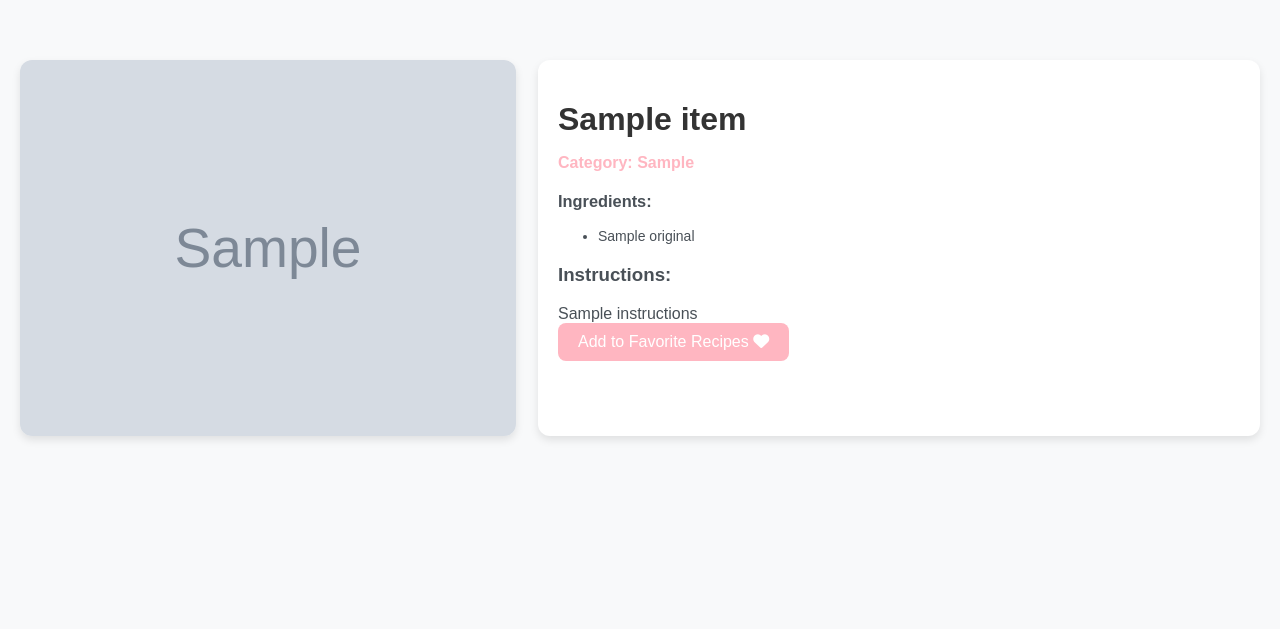
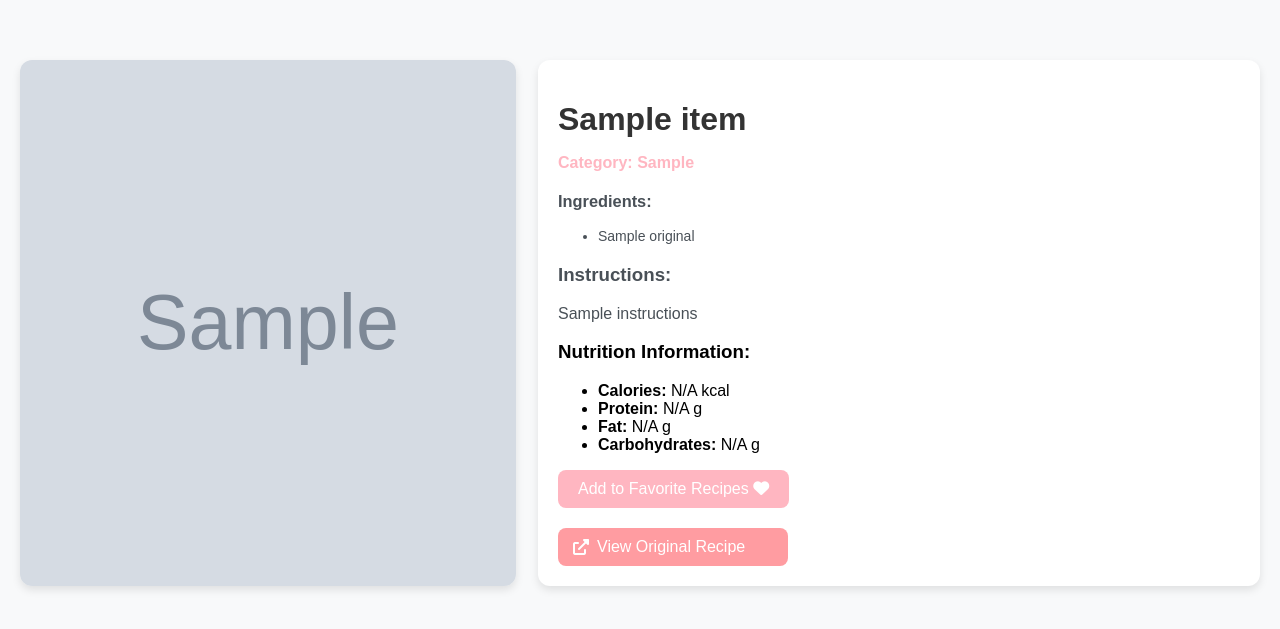
Before and after one commit to lryvakl/recipesBook, a Django app: page /recipe_detail_spoonacular/1/ in a window 1280 px wide. Shown: the part 68-697 px from the top of the page. Run offline with Django 5.2, Linux system fonts and the light colour scheme; tables that the repository leaves empty hold one stand-in row (values such as "Sample post"); grey boxes marked "Sample" are stand-in pictures; a database or web service that is not in the repository returns one stand-in record (values such as "Sample title"); data that the repository does not hold is empty.

Commit message:
коректно працюють всі існуючі функції не відображаються нутріенти

```diff
--- a/RecipesBook/RecipesBook/settings.py
+++ b/RecipesBook/RecipesBook/settings.py
@@ -23,7 +23,7 @@ BASE_DIR = Path(__file__).resolve().parent.parent
 # See https://docs.djangoproject.com/en/5.1/howto/deployment/checklist/
 
 # SECURITY WARNING: keep the secret key used in production secret!
-SPOONACULAR_API_KEY = '4f07462c06454616b2d1f6a307b34b0b'
+SPOONACULAR_API_KEY = 'f6ecf52825b64caaa864dcf1d1522bb6'
 SECRET_KEY = 'django-insecure-9zvjyya$4tqjm5aecp8+!o&+d=4d8ib$m*#yt=lhk@6k3twsxa'
 
 # SECURITY WARNING: don't run with debug turned on in production!
--- a/RecipesBook/main/static/recipeDetail.css
+++ b/RecipesBook/main/static/recipeDetail.css
@@ -95,6 +95,34 @@ header .back-btn:hover, header .register-btn:hover {
 }
 
 
+/* Стилізація кнопки для оригінального рецепту */
+.view-original-recipe {
+    margin-top: 20px;
+}
+
+.btn-original-recipe {
+    text-align: center;
+    background-color: #ff9ca1; /* Помаранчевий фон */
+    color: white;
+    padding: 10px 15px;
+    border: none;
+    border-radius: 8px;
+    text-decoration: none;
+    font-size: 16px;
+    display: inline-flex;
+    align-items: center;
+    transition: background-color 0.3s ease;
+    width: 200px;
+
+}
+
+.btn-original-recipe:hover {
+    background-color: #ffb6c1; /* Трохи темніший помаранчевий при наведенні */
+}
+
+.btn-original-recipe i {
+    margin-right: 8px; /* Відстань між іконкою і текстом */
+}
 
 
 /* Стилі для текстової частини рецепту */
--- a/RecipesBook/main/static/recipes.css
+++ b/RecipesBook/main/static/recipes.css
@@ -55,7 +55,7 @@ h1 {
     font-size: 24px;
     border: none;
     padding: 15px;
-    border-radius: 50%;
+     border-radius: 10px;
     box-shadow: 0 4px 8px rgba(0, 0, 0, 0.2);
     cursor: pointer;
     transition: background-color 0.3s ease;
--- a/RecipesBook/main/static/styles.css
+++ b/RecipesBook/main/static/styles.css
@@ -93,7 +93,7 @@
     font-size: 24px;
     border: none;
     padding: 15px;
-    border-radius: 50%;
+    border-radius: 10px;
     box-shadow: 0 4px 8px rgba(0, 0, 0, 0.2);
     cursor: pointer;
     transition: background-color 0.3s ease;
--- a/RecipesBook/main/templates/main/index.html
+++ b/RecipesBook/main/templates/main/index.html
@@ -78,8 +78,8 @@
                             <div class="card-text">
                                 <strong class="category">{{ recipe.category }}</strong>
                                 <h3 class="title">{{ recipe.name }}</h3>
-                                <p class="ingredients"><strong>Ingredients:</strong> {{ recipe.ingredients }}</p>
-                                <p class="miss-ingredients"><strong>Missed Ingredients:</strong> {{ recipe.missed_ingredients|join:", " }}</p>
+                                <p class="ingredients"><strong>Ingredients:</strong> {{ recipe.ingredients|truncatewords:20 }}</p>
+                                <p class="miss-ingredients"><strong>Missed Ingredients:</strong> {{ recipe.missed_ingredients|join:", "|truncatewords:20 }}</p>
                               <p class="description"><strong>Instructions:</strong>
                             {% if recipe.instructions %}
                                 {% if recipe.instructions|length > 100 %}
--- a/RecipesBook/main/templates/main/recipe_detail.html
+++ b/RecipesBook/main/templates/main/recipe_detail.html
@@ -1,5 +1,3 @@
-
-
 <!DOCTYPE html>
 <html lang="en">
 <head>
@@ -17,7 +15,6 @@
         <a href="{% url 'about-us' %}" class="back-btn">Recipes</a>
         <h1>What’s for Dinner?</h1>
         <a href="{% url 'profile' %}" class="back-btn">My Profile</a>
-
     </header>
 
     <!-- Основний контейнер -->
@@ -31,7 +28,6 @@
                     <img src="{{ recipe.image.url }}" alt="{{ recipe.name }}" class="fixed-size-image">
                 {% endif %}
             </div>
-
 
             <!-- Деталі рецепту -->
             <div class="recipe-details">
@@ -58,9 +54,6 @@
                     {% endif %}
                 </div>
 
-
-
-
                 <!-- Інструкції -->
                 <div class="instructions">
                     <h3>Instructions:</h3>
@@ -71,6 +64,16 @@
                     {% endif %}
                 </div>
 
+                <!-- Харчова цінність -->
+                <div class="nutrition">
+                    <h3>Nutrition Information:</h3>
+                    <ul>
+                        <li><strong>Calories:</strong> {{ recipe.calories }} kcal</li>
+                        <li><strong>Protein:</strong> {{ recipe.protein }} g</li>
+                        <li><strong>Fat:</strong> {{ recipe.fat }} g</li>
+                        <li><strong>Carbohydrates:</strong> {{ recipe.carbs }} g</li>
+                    </ul>
+                </div>
 
                 <!-- Кнопка додавання до улюблених -->
                 <div class="add-favorite">
@@ -87,9 +90,14 @@
                     </form>
                 </div>
 
-
-
-
+                <!-- Кнопка для посилання на оригінальний рецепт (для Spoonacular) -->
+                {% if recipe.source_url %}
+                    <div class="view-original-recipe">
+                        <a href="{{ recipe.source_url }}" target="_blank" class="btn-original-recipe">
+                            <i class="fas fa-external-link-alt"></i> View Original Recipe
+                        </a>
+                    </div>
+                {% endif %}
             </div>
         </div>
     </div>
--- a/RecipesBook/main/views.py
+++ b/RecipesBook/main/views.py
@@ -100,6 +100,11 @@ def recipe_detail(request, id):
     return render(request, 'main/recipe_detail.html', {'recipe': recipe})
 
 
+from django.conf import settings
+from django.shortcuts import render, redirect
+import requests
+
+
 def recipe_detail_spoonacular(request, title):
     # Пошук рецепта за назвою
     search_url = "https://api.spoonacular.com/recipes/complexSearch"
@@ -115,7 +120,6 @@ def recipe_detail_spoonacular(request, title):
         results = search_response.json().get('results', [])
         if results:  # Якщо знайдено хоча б один рецепт
             recipe_id = results[0].get('id')
-            source_url = results[0].get('sourceUrl', '#')
             if recipe_id:
                 # Отримання детальної інформації про рецепт
                 detail_url = f"https://api.spoonacular.com/recipes/{recipe_id}/information"
@@ -124,26 +128,31 @@ def recipe_detail_spoonacular(request, title):
                 if detail_response.status_code == 200:
                     recipe = detail_response.json()
 
-
+                    # Отримання харчової інформації
+                    nutrition = recipe.get('nutrition', {}).get('nutrients', [])
+                    calories = next((item['amount'] for item in nutrition if item['title'] == 'Calories'), 'N/A')
+                    protein = next((item['amount'] for item in nutrition if item['title'] == 'Protein'), 'N/A')
+                    fat = next((item['amount'] for item in nutrition if item['title'] == 'Fat'), 'N/A')
+                    carbs = next((item['amount'] for item in nutrition if item['title'] == 'Carbohydrates'), 'N/A')
 
                     context = {
                         'recipe': {
                             'name': recipe.get('title', 'No name available'),
                             'ingredients': recipe.get('extendedIngredients', []),
+                            'calories': calories,  # Передаємо значення нутрієнтів
+                            'protein': protein,
+                            'fat': fat,
+                            'carbs': carbs,
                             'instructions': recipe.get('instructions', 'No instructions available'),
                             'category': recipe.get('dishTypes', ['Unknown'])[0],
                             'image_url': recipe.get('image', '/static/default_image.jpg'),
                             'source_url': recipe.get('sourceUrl', '#')  # Додано джерело
-
                         }
                     }
                     return render(request, 'main/recipe_detail.html', context)
 
-                elif source_url and source_url != '#':
-                    return redirect(source_url)
-
- # Якщо рецепт не знайдено в Spoonacular
-    return render(request, 'main/recipe_detail.html')
+    # Якщо рецепт не знайдено або сталася помилка
+    return render(request, 'main/recipe_detail.html', {'error': 'Recipe not found or unavailable.'})
 
 
 def login(request):
@@ -421,7 +430,7 @@ def main_page(request):
         popular_url = "https://api.spoonacular.com/recipes/random"
         params = {
             "apiKey": settings.SPOONACULAR_API_KEY,
-            "number": 0
+            "number": 3
         }
         response = requests.get(popular_url, params=params)
 
```
Also changed, not shown: RecipesBook/main/services.py (+27 -15 lines). Lines whose indentation alone changed are shown as unchanged.
